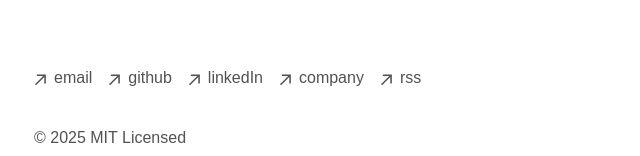
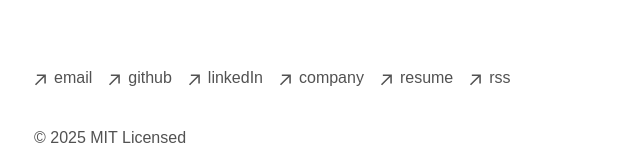
Before and after one commit to Moriyan1307/portfolio, a Next.js app: page / in a window 1280 px wide. Shown: the part 390-546 px from the top of the page, without its empty margins (318-958 px from the left). Built offline with nearby package versions, Linux system fonts and the light colour scheme.

Commit message:
Added resume

```diff
--- a/src/components/footer.tsx
+++ b/src/components/footer.tsx
@@ -24,6 +24,10 @@ export default function Footer() {
       href: "https://www.linkedin.com/in/aaryan-mori-334098192/",
     },
     { label: "company", href: "https://privilon.tech/" },
+    {
+      label: "resume",
+      href: "https://drive.google.com/file/d/1Sqy7fmfdszvX7LpNp3-MiYLMSSLIXsSW/view",
+    },
     { label: "rss", href: "/rss" },
   ];
 
```
